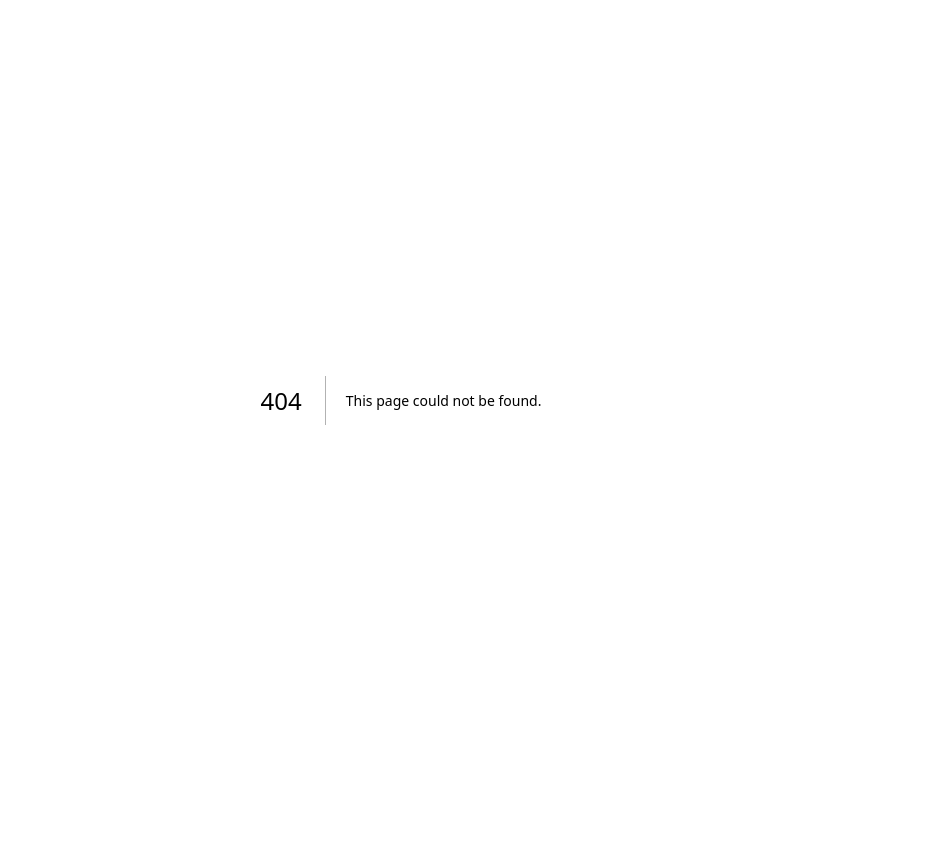
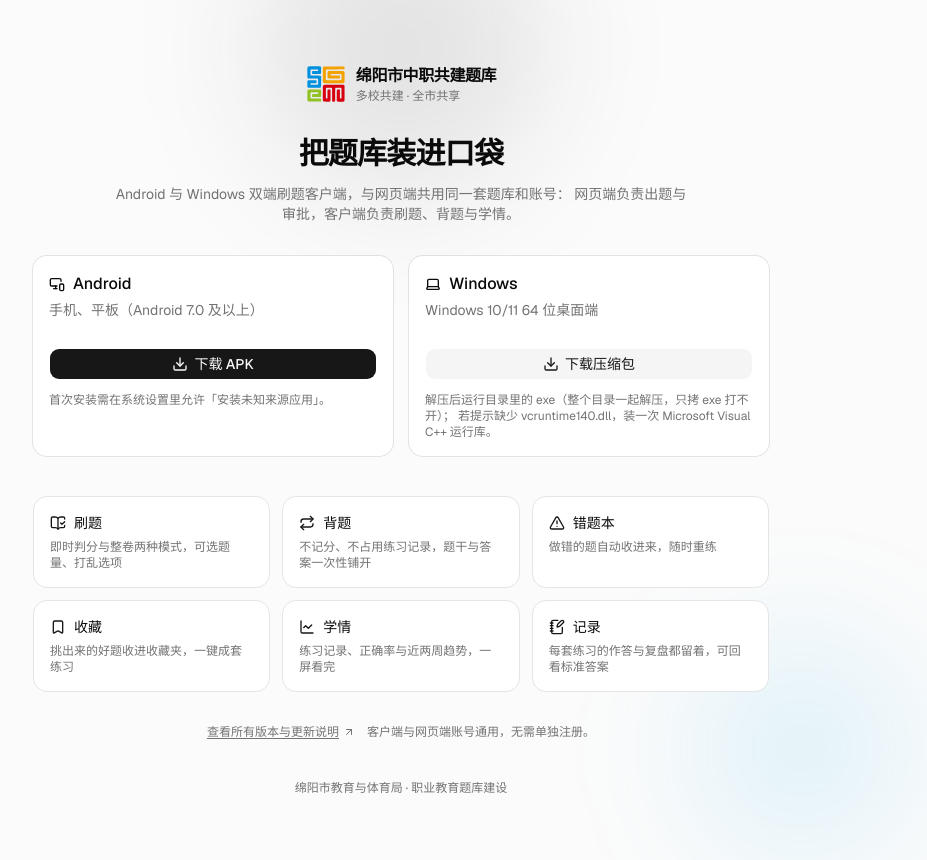
Before and after one commit to yinleiCoder/mianyang-quesiton-bank, a Next.js app: page /download in a window 1280 px wide. Before the commit this address had no page. Shown: the whole page, without its empty margins (239-1166 px from the left). Before the commit the page ends 800 px from the top, so only its background shows below. Built offline with nearby package versions, Linux system fonts and the light colour scheme; no server answers.

Commit message:
提供客户端下载

```diff
--- /dev/null
+++ b/app/download/page.jsx
@@ -0,0 +1,188 @@
+// 客户端下载页（公开页，不需要登录）。产品页的用途有两个：
+//   1. 让老师在网页端就能把客户端发给学生（侧栏有入口）；
+//   2. 客户端内的「发现新版本」也指向这里/Release 页，两边用同一批链接。
+//
+// 下载链接写的是 GitHub 的 /releases/latest/download/<固定资产名> —— 永远指向最新版，
+// 不需要任何接口调用，也不会随版本号漂移（发布流水线特意把资产名固定成不带版本号，
+// 见客户端仓库的 .github/workflows/release.yml）。版本号只用于展示，取不到就整块不渲染。
+import { Button } from "@/components/ui/button"
+import {
+  Card,
+  CardContent,
+  CardDescription,
+  CardHeader,
+  CardTitle,
+} from "@/components/ui/card"
+import { Badge } from "@/components/ui/badge"
+import {
+  ArrowUpRightIcon,
+  DownloadIcon,
+  LaptopIcon,
+  MonitorSmartphoneIcon,
+  BookOpenCheckIcon,
+  RepeatIcon,
+  BookmarkIcon,
+  TriangleAlertIcon,
+  NotebookPenIcon,
+  ChartLineIcon,
+} from "lucide-react"
+
+export const metadata = {
+  title: "下载客户端",
+  description:
+    "绵阳市中职共建题库的 Android 与 Windows 客户端：与网页端共用同一套题库和账号，随手刷题、背题、看学情。",
+}
+
+const REPO = "yinleiCoder/mianyang-quiz"
+const RELEASES = `https://github.com/${REPO}/releases`
+// 资产名固定（不带版本号），所以这三个链接长期有效
+const APK_URL = `${RELEASES}/latest/download/mianyang_quiz-android.apk`
+const ZIP_URL = `${RELEASES}/latest/download/mianyang_quiz-windows-x64.zip`
+
+// 最近一个 Release 的版本号，只用于展示；取不到（还没发过版、或接口限流）就返回 null，
+// 页面照常显示，不因为一个装饰性字段把整页拖垮。
+async function latestRelease() {
+  try {
+    const res = await fetch(`https://api.github.com/repos/${REPO}/releases/latest`, {
+      next: { revalidate: 300 },
+    })
+    if (!res.ok) return null
+    const data = await res.json()
+    return { tag: data.tag_name, publishedAt: data.published_at }
+  } catch {
+    return null
+  }
+}
+
+const FEATURES = [
+  { icon: BookOpenCheckIcon, title: "刷题", desc: "即时判分与整卷两种模式，可选题量、打乱选项" },
+  { icon: RepeatIcon, title: "背题", desc: "不记分、不占用练习记录，题干与答案一次性铺开" },
+  { icon: TriangleAlertIcon, title: "错题本", desc: "做错的题自动收进来，随时重练" },
+  { icon: BookmarkIcon, title: "收藏", desc: "挑出来的好题收进收藏夹，一键成套练习" },
+  { icon: ChartLineIcon, title: "学情", desc: "练习记录、正确率与近两周趋势，一屏看完" },
+  { icon: NotebookPenIcon, title: "记录", desc: "每套练习的作答与复盘都留着，可回看标准答案" },
+]
+
+export default async function DownloadPage() {
+  const release = await latestRelease()
+
+  return (
+    <div className="relative flex min-h-svh flex-1 flex-col bg-muted/40">
+      <div aria-hidden className="pointer-events-none absolute inset-0 overflow-hidden">
+        <div className="absolute -top-24 left-1/2 h-72 w-72 -translate-x-1/2 rounded-full bg-primary/10 blur-3xl" />
+        <div className="absolute bottom-0 right-[10%] h-56 w-56 rounded-full bg-sky-500/10 blur-3xl" />
+      </div>
+
+      <div className="relative mx-auto w-full max-w-3xl px-4 py-10 md:py-16">
+        {/* 品牌区 */}
+        <div className="flex items-center justify-center gap-2.5">
+          <img
+            src="/mianyang.svg"
+            alt=""
+            width={40}
+            height={40}
+            className="size-10 shrink-0 object-contain"
+          />
+          <div className="leading-tight">
+            <p className="text-base font-semibold tracking-tight">绵阳市中职共建题库</p>
+            <p className="text-xs text-muted-foreground">多校共建 · 全市共享</p>
+          </div>
+        </div>
+
+        <div className="mt-8 text-center">
+          <h1 className="text-2xl font-semibold tracking-tight md:text-3xl">
+            把题库装进口袋
+          </h1>
+          <p className="mx-auto mt-3 max-w-xl text-sm text-muted-foreground">
+            Android 与 Windows 双端刷题客户端，与网页端共用同一套题库和账号：
+            网页端负责出题与审批，客户端负责刷题、背题与学情。
+          </p>
+          {release && (
+            <p className="mt-4 flex items-center justify-center gap-2 text-xs text-muted-foreground">
+              <Badge variant="secondary" className="px-1.5 py-0 text-xs">
+                {release.tag}
+              </Badge>
+              最新版本
+            </p>
+          )}
+        </div>
+
+        {/* 两个下载入口 */}
+        <div className="mt-8 grid gap-4 sm:grid-cols-2">
+          <Card>
+            <CardHeader className="pb-3">
+              <CardTitle className="flex items-center gap-2 text-base">
+                <MonitorSmartphoneIcon className="size-4" /> Android
+              </CardTitle>
+              <CardDescription>手机、平板（Android 7.0 及以上）</CardDescription>
+            </CardHeader>
+            <CardContent className="space-y-3">
+              <Button
+                className="w-full"
+                nativeButton={false}
+                render={<a href={APK_URL} />}
+              >
+                <DownloadIcon className="size-4" /> 下载 APK
+              </Button>
+              <p className="text-xs text-muted-foreground">
+                首次安装需在系统设置里允许「安装未知来源应用」。
+              </p>
+            </CardContent>
+          </Card>
+
+          <Card>
+            <CardHeader className="pb-3">
+              <CardTitle className="flex items-center gap-2 text-base">
+                <LaptopIcon className="size-4" /> Windows
+              </CardTitle>
+              <CardDescription>Windows 10/11 64 位桌面端</CardDescription>
+            </CardHeader>
+            <CardContent className="space-y-3">
+              <Button
+                className="w-full"
+                variant="secondary"
+                nativeButton={false}
+                render={<a href={ZIP_URL} />}
+              >
+                <DownloadIcon className="size-4" /> 下载压缩包
+              </Button>
+              <p className="text-xs text-muted-foreground">
+                解压后运行目录里的 exe（<span className="font-medium">整个目录一起解压</span>，只拷 exe 打不开）；
+                若提示缺少 vcruntime140.dll，装一次 Microsoft Visual C++ 运行库。
+              </p>
+            </CardContent>
+          </Card>
+        </div>
+
+        {/* 功能一览 */}
+        <div className="mt-10 grid gap-3 sm:grid-cols-2 lg:grid-cols-3">
+          {FEATURES.map((f) => (
+            <div key={f.title} className="rounded-xl border bg-card p-4">
+              <div className="flex items-center gap-2 text-sm font-medium">
+                <f.icon className="size-4 text-primary" />
+                {f.title}
+              </div>
+              <p className="mt-1.5 text-xs text-muted-foreground">{f.desc}</p>
+            </div>
+          ))}
+        </div>
+
+        <p className="mt-8 flex flex-wrap items-center justify-center gap-x-3 gap-y-1 text-xs text-muted-foreground">
+          <a
+            href={RELEASES}
+            target="_blank"
+            rel="noreferrer"
+            className="inline-flex items-center gap-1 underline underline-offset-2 hover:text-foreground"
+          >
+            查看所有版本与更新说明 <ArrowUpRightIcon className="size-3" />
+          </a>
+          <span>客户端与网页端账号通用，无需单独注册。</span>
+        </p>
+
+        <p className="mt-10 text-center text-xs text-muted-foreground">
+          绵阳市教育与体育局 · 职业教育题库建设
+        </p>
+      </div>
+    </div>
+  )
+}
--- a/components/app-sidebar.jsx
+++ b/components/app-sidebar.jsx
@@ -46,6 +46,7 @@ import {
   ScrollTextIcon,
   TagsIcon,
   CircleUserRoundIcon,
+  DownloadIcon,
   UsersIcon,
 } from "lucide-react";
 
@@ -285,6 +286,11 @@ export function AppSidebar({
                   <CircleUserRoundIcon />
                   个人资料
                 </DropdownMenuItem>
+                {/* 客户端下载页是公开页：学生没账号也能拿到安装包，老师在这里顺手转发 */}
+                <DropdownMenuItem render={<Link href="/download" />}>
+                  <DownloadIcon />
+                 下载客户端
+                </DropdownMenuItem>
                 <DropdownMenuItem onClick={() => setFeedbackOpen(true)}>
                   <MessageSquareIcon />
                   意见反馈
```
Also changed, not shown: 1 other file (tests, documents, lock files or other folders).
